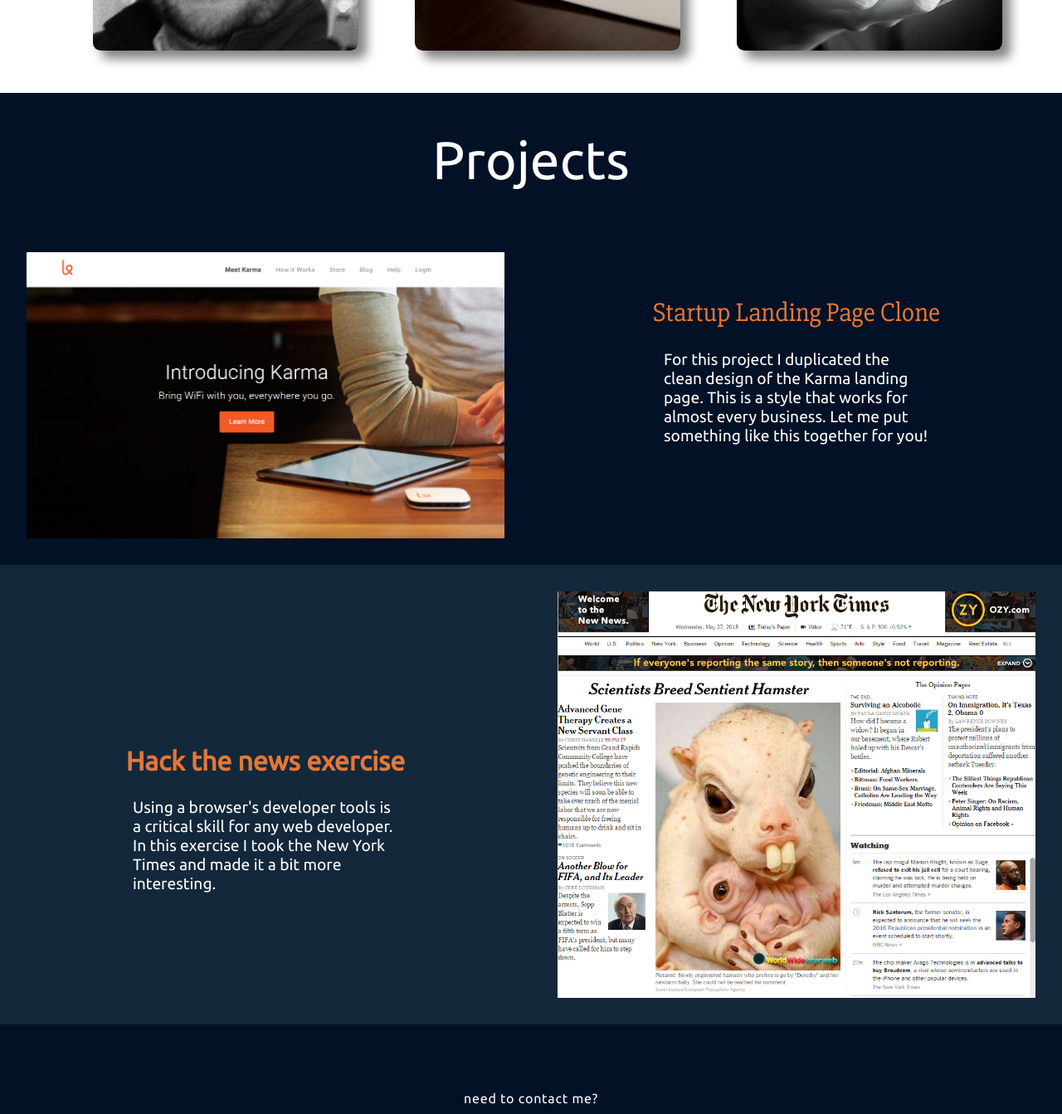
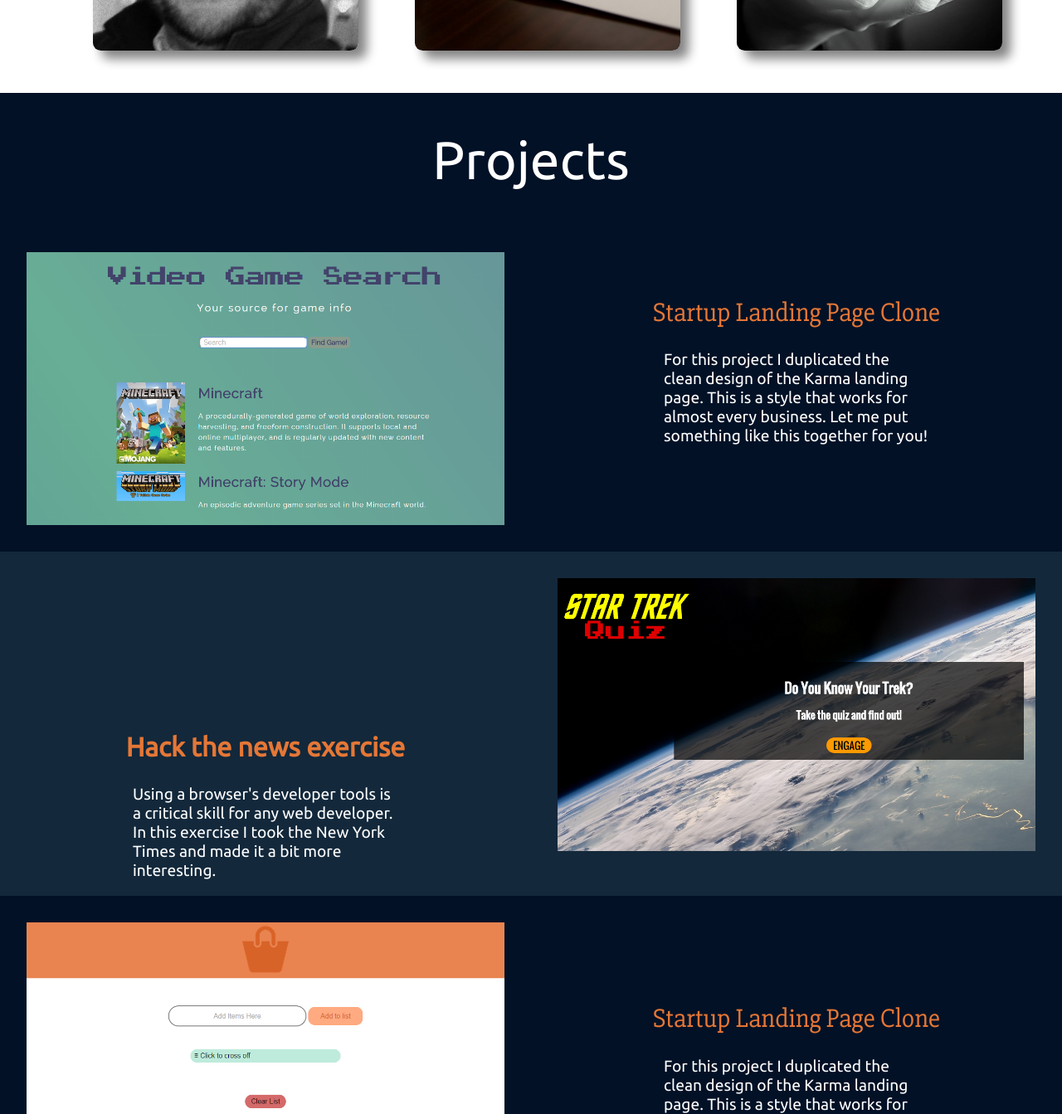
Before and after one commit to misterhamm/misterhamm.github.io, a plain HTML site: page index.html in a window 1280 px wide. Shown: the part 1350-2693 px from the top of the page at 83% size. Drawn offline with Linux system fonts and the light colour scheme.

Commit message:
project section update, added "about me" back in

```diff
--- a/css/stylesheet.css
+++ b/css/stylesheet.css
@@ -164,20 +164,19 @@ nav {
     background-size: cover;
 }
 
-.introduction,
+.about-me,
 .family,
 .questions {
     max-width: 50%;
     margin: 0 auto;
-    display: none;
 }
-/*
-.introduction h1 {
+
+.about-me h1 {
     font-size: 3rem;
     margin: 0;
     color: #0166A7;;
 }
-*/
+
 
 .projects {
     max-width: 100%;
@@ -198,21 +197,21 @@ nav {
     overflow: auto
 }
 
-.startup {
+.left-project {
     background-color: #021126;
     color: #ffffff;
     width: 100%;
     overflow: auto;
 }
 
-.startup img{
+.left-project img{
     width: 50%;
     height: auto;
     padding: 2em;
     float: left;
 }
 
-.startup > h2 {
+.left-project > h2 {
     margin-left: 50%;
     margin-top: 10%;
     text-align: center;
@@ -220,27 +219,27 @@ nav {
     font-size: 2rem;
 }
 
-.startup-desc {
+.left-desc {
     margin-left: 62.5%;
     max-width: 25%;
     padding-top: 3rem auto;
     font-size: 1.2rem;
 }
 
-.nyt {
+.right-project {
     background-color: #13283b;
     color: #ffffff;
     overflow: auto;
 }
 
-.nyt img {
+.right-project img {
     width: 50%;
     height: auto;
     float: right;
     padding: 2rem;
 }
 
-.nyt > h2 {
+.right-project > h2 {
     margin-right: 50%;
     margin-top: 17%;
     text-align: center;
@@ -248,17 +247,16 @@ nav {
     font-size: 2rem;
 }
 
-.nyt-desc {
+.right-desc {
     margin-left: 12.5%;
     max-width: 25%;
     padding-top: 3rem auto;
     font-size: 1.2rem;
 }
-/*
+
 .questions > p {
   margin-top: -1em;
 }
-*/
 .social {
   padding: 0;
   list-style: none;
--- a/index.html
+++ b/index.html
@@ -89,31 +89,39 @@
                 </div>
             </li>
         </ul>
+        <div id="projects"></div>
 </section>
 
-<section class="introduction">
-  <h1>Who Is This Guy?</h1>
+
+<!-- Projects Section -->
+<section class="projects">
+    <!-- Video Game Search -->
+      <div class="left-project">
+       <h1 class="project-header">Projects</h1>
+        <img src="images/videogame.png" alt="Startup Clone Project Image">
+        <h2 class="project-title">Startup Landing Page Clone</h2>
+        <p class="left-desc">For this project I duplicated the clean design of the Karma landing page.  This is a style that works for almost every business.  Let me put something like this together for you!</p>
+    </div>
+    <!-- Star Trek Quiz -->
+    <div class="right-project">
+        <img src="images/quiz.png" alt="New York Time Hack Image">
+        <h2>Hack the news exercise</h2>
+        <p class="right-desc">Using a browser's developer tools is a critical skill for any web developer.  In this exercise I took the New York Times and made it a bit more interesting.</p>
+    </div>
+    <!-- List-Minder -->
+    <div class="left-project">
+        <img src="images/list_minder.png" alt="Startup Clone Project Image">
+        <h2 class="project-title">Startup Landing Page Clone</h2>
+        <p class="left-desc">For this project I duplicated the clean design of the Karma landing page.  This is a style that works for almost every business.  Let me put something like this together for you!</p>
+    </div>
+</section>
+
+<section class="about-me">
+    <h1>Who Is This Guy?</h1>
   <p>
     I got my degree in music education in 2006.  Over the past nine years I have directed musicals, taught voice lessons, and managed about $10 million dollars in sales for an artisan bread company. After becoming disenchanted with jobs that were personally unfilling and taking me away from my family I decided to turn my hobby into a career.  Becoming a developer means the opportunity to embrace my creative roots while integrating my technological passions. It is a journey I am excited to be on.  <br><br>It'll be a wild ride.  Join me, won't you?
   </p>
-</section>
 
-<section class="projects" id="projects">
-
-    <div class="startup">
-       <h1 class="project-header">Projects</h1>
-        <img src="images/startup_clone.png" alt="Startup Clone Project Image">
-        <h2 class="project-title">Startup Landing Page Clone</h2>
-        <p class="startup-desc">For this project I duplicated the clean design of the Karma landing page.  This is a style that works for almost every business.  Let me put something like this together for you!</p>
-    </div>
-    <div class="nyt">
-        <img src="images/NYT.png" alt="New York Time Hack Image">
-        <h2>Hack the news exercise</h2>
-        <p class="nyt-desc">Using a browser's developer tools is a critical skill for any web developer.  In this exercise I took the New York Times and made it a bit more interesting.</p>
-    </div>
-</section>
-<!--
-<section class="more-info">
   <div class="family">
   <h1>More About Me</h1>
   <h2>Family</h2>
@@ -122,7 +130,7 @@
     <br></br>
 </p>
     <p class="familytag">
-      <em>/* insert additional sappiness here */</em>
+      <em>// insert additional sappiness here</em>
     </p>
 </div>
 <div class="questions">
@@ -143,12 +151,10 @@
     Where are you from?
   </h2>
   <p>
-    My mom's vagina?
-    <br></br>
     I live in <a href="http://www.experiencegr.com">Grand Rapids, MI</a>.  If you've never had a chance to visit Grand Rapids you need to do it now.  Seriously, shut your laptop, get off your ass and come here immediately.  I'll show you around, we can grab a beer.  We have all the amenities of a larger city with the Lake Michigan beach 45 minutes away.  It's a great place to live.
   </p>
 </div>
--->
+
 <footer class="content-footer" id="contact">
   <p>
     need to contact me?
```
Also changed, not shown: images/list_minder.png (added), images/quiz.png (added), images/videogame.png (added), 1 other file.
